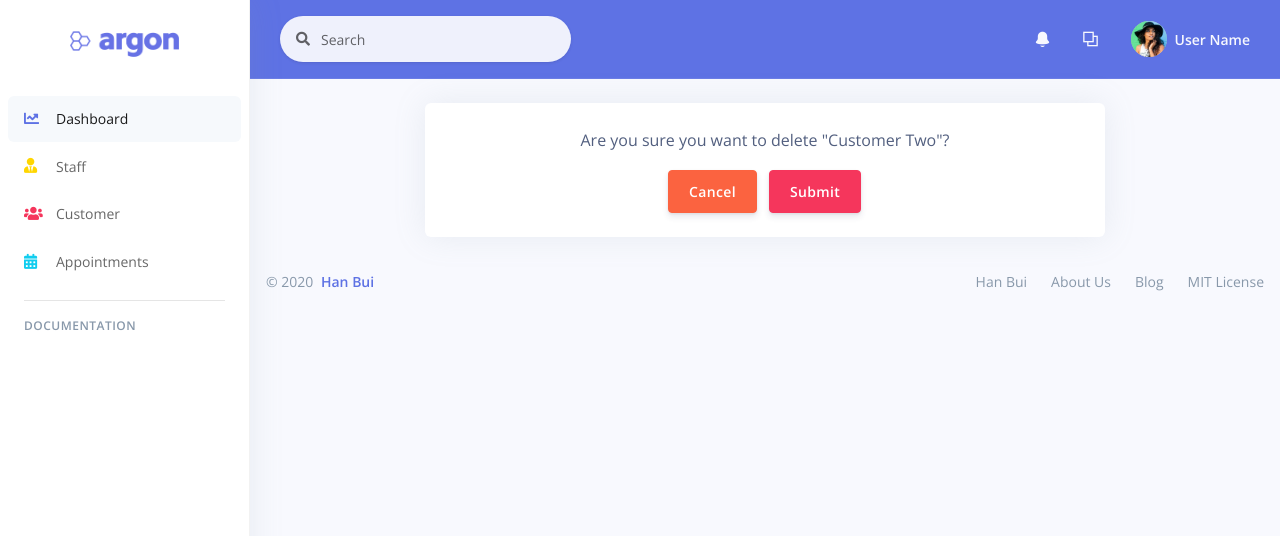
After one commit to hbuiOnline/AMS, a Django app: page /delete_appmt/3 in a window 1280 px wide. The commit adds this page. Shown: the top 536 px of the page. Run offline with Django 3.2, Linux system fonts and the light colour scheme; data comes from the database, SQL or seed files in the repository; both versions use the stored data as it was after the commit; some libraries are stand-ins or nearby versions.

Commit message:
CRUD operations complete. Needing datetime input

```diff
--- a/app/models.py
+++ b/app/models.py
@@ -11,6 +11,10 @@ class Customer(models.Model):
 
     def __str__(self):
         return self.name
+
+    def get_absolute_url(self):
+        return "/customer/%i" % self.id
+
 
 class Staff(models.Model):
     name = models.CharField(max_length=200, null=True) #null=true will let insert into table without filling out all the fields
@@ -36,10 +40,10 @@ class Appointment(models.Model):
     )
 
     # datetime =
-    status = models.CharField(max_length=200, null=True, choices=STATUS, default="Scheduled")
     assigned = models.ForeignKey(Staff, null=True, on_delete=models.SET_NULL)
     customer = models.ForeignKey(Customer, null=True, on_delete=models.SET_NULL)
     service = models.ForeignKey(Service, null=True, on_delete=models.SET_NULL)
+    status = models.CharField(max_length=200, null=True, choices=STATUS, default="Scheduled")
     note = models.TextField(null=True, blank=True, default="None")
 
     def __str__(self):
--- a/app/templates/app/schedule_appmt.html
+++ b/app/templates/app/appmt_form.html
@@ -6,12 +6,12 @@
 
 <div class="card m-7">
   <div class="card-header">
-    <h4 class="ml-8">Schedule Appointment</h4>
+    <h3 class="m-2 text-center text-primary">Schedule Appointment</h3>
   </div>
   <div class="card-body">
     <div class="row mx-7">
 
-      <div class="col-lg-10 m-5">
+      <div class="col-lg-10 m-3">
           <form method="POST" action="">
             {% csrf_token %}
             {{form.as_p}}
--- a/app/templates/app/customer.html
+++ b/app/templates/app/customer.html
@@ -125,8 +125,8 @@
                                   </span>
                                 </td>
                                 <td><i class="fas fa-arrow-up text-success mr-3"></i>{{appointment.assigned}}</td>
-                                <td><a class="btn btn-sm btn-info" href="{% url 'update_appointment' appointment.id %}">Update</a></td>
-                                <td><a class="btn btn-sm btn-danger" href="#">Detele</a></td>
+                                <td><a class="btn btn-sm btn-info" href="{% url 'update_appmt' appointment.id %}">Update</a></td>
+                                <td><a class="btn btn-sm btn-danger" href="{% url 'delete_appmt' appointment.id %}">Detele</a></td>
                                 <td class="text-left">
                                     <a class="btn btn-sm btn-icon-only text-light" href="{% url 'appointment' appointment.id %}" role="button" >
                                         <i class="fas fa-ellipsis-v"></i>
--- /dev/null
+++ b/app/templates/app/delete_appmt.html
@@ -0,0 +1,24 @@
+{% extends 'app/main.html' %}
+{% load static %}
+{% block content %}
+
+<br>
+<div class="row mx-9">
+    <div class="col-md-12 text-center">
+        <div class="card card-body">
+            <p>Are you sure you want to delete "{{appointment}}"?</p>
+
+            <form method="POST" action="{% url 'delete_appmt' appointment.id %}">
+                {% csrf_token %}
+                <a class="btn btn-warning" href=" {% url 'appointments' %}">Cancel</a> <!--cancel the delete-->
+
+                <input class="btn btn-danger" type="submit" name="Confirm">
+            </form>
+
+        </div>
+    </div>
+</div>
+
+
+
+{% endblock %}
--- a/app/urls.py
+++ b/app/urls.py
@@ -14,7 +14,9 @@ urlpatterns = [
 
     #CRUD
     path('create_appmt/<str:pk>', views.createAppointment, name="create_appmt"),
-    path('update_appointment/<str:pk>', views.updateAppointment, name="update_appointment"),
+    path('update_appmt/<str:pk>', views.updateAppointment, name="update_appmt"),
+    path('delete_appmt/<str:pk>', views.deleteAppointment, name="delete_appmt"),
+
 
 
 
--- a/app/views.py
+++ b/app/views.py
@@ -74,21 +74,32 @@ def createAppointment(request, pk):
         form = AppointmentForm(request.POST)
         if form.is_valid():
             form.save()
-            return redirect('customer/')
+            return redirect(customer) #need to redirect to customer/pk page
 
-    context = {'form': form}
-    return render(request, 'app/schedule_appmt.html', context)
+    context = {'form': form, 'customer': customer}
+    return render(request, 'app/appmt_form.html', context)
 
 
 def updateAppointment(request, pk):
     appointment = Appointment.objects.get(id=pk)
+    # customer = Customer.objects.get(id=pk)
     form = AppointmentForm(instance=appointment)
 
     if request.method == 'POST':
         form = AppointmentForm(request.POST, instance=appointment)
         if form.is_valid():
             form.save()
-            return redirect('/customer') #sending back to customer page
+            return redirect('/appointments') #sending back to customer page
 
     context = {'form': form}
-    return render(request, 'app/customer.html', context)
+    return render(request, 'app/appmt_form.html', context)
+
+def deleteAppointment(request, pk):
+    appointment = Appointment.objects.get(id=pk)
+    if request.method == 'POST':
+        appointment.delete()
+        return redirect('/appointments') #for admin
+        # return redirect(customer) #for customer
+
+    context = {'appointment': appointment}
+    return render(request, 'app/delete_appmt.html', context)
```
Also changed, not shown: app/forms.py (+11 -1 lines), app/templates/app/appointments.html (+4 -4 lines), app/migrations/0006_appointment_datetime.py (added), app/migrations/0007_auto_20210303_2213.py (added), app/migrations/0008_remove_appointment_datetime.py (added), db.sqlite3.
